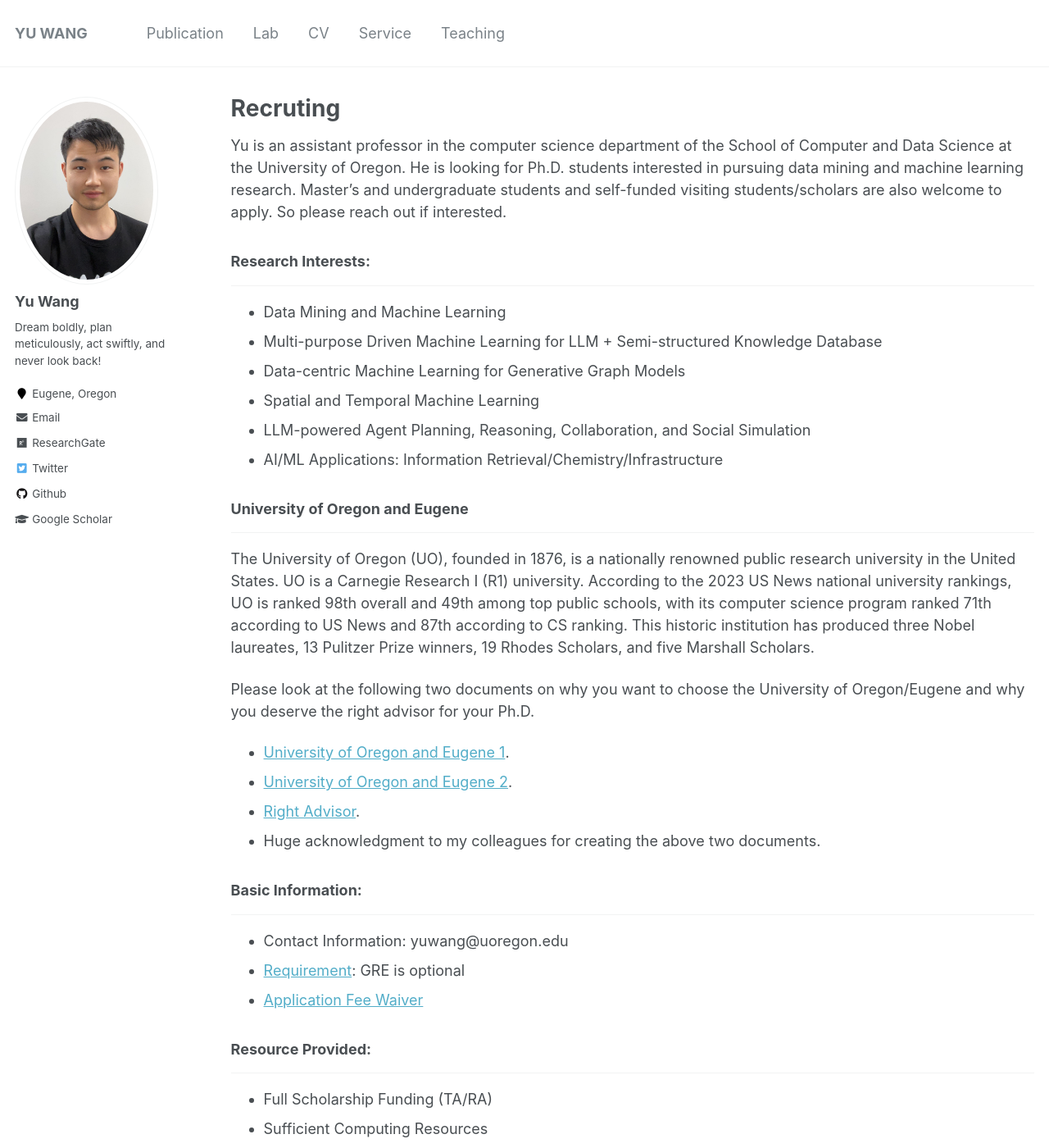
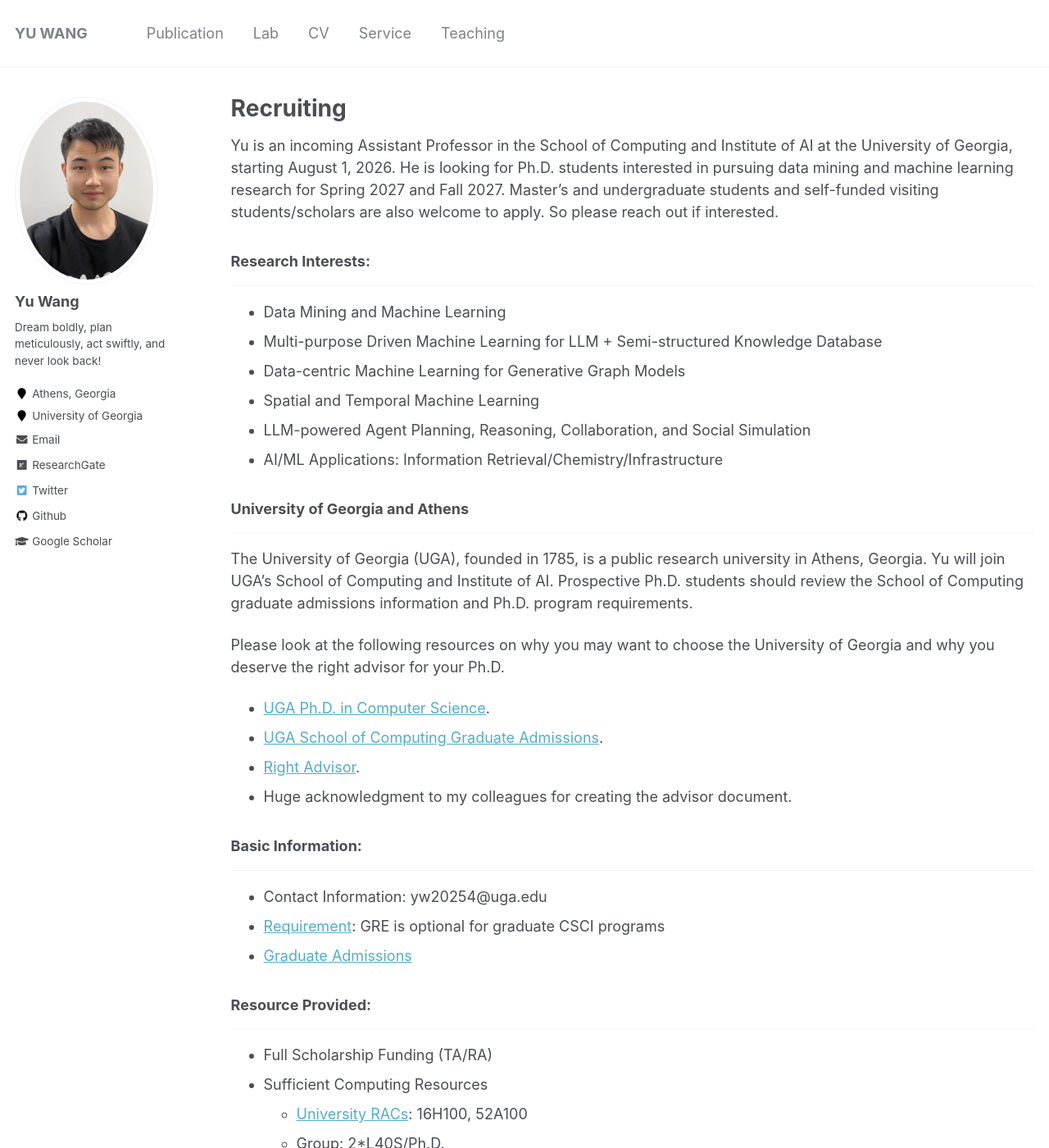
Before and after one commit to yuwang0103/yuwang0103.github.io, a Jekyll site: the page built from _pages/Recruiting.md, in a window 1280 px wide and 1400 px high. Shown: the whole window at 82% size. Built offline with Jekyll 4.4.1, drawn with Linux system fonts in a browser that asks for light colours.

Commit message:
Update UGA transition and recruiting info

```diff
--- a/_config.yml
+++ b/_config.yml
@@ -83,11 +83,11 @@
   name             : "Yu Wang"
   avatar           : "profile.png"
   bio              : "Dream boldly, plan meticulously, act swiftly, and never look back!"
-  location         : "Eugene, Oregon"
-  employer         :
+  location         : "Athens, Georgia"
+  employer         : "University of Georgia"
   pubmed           :
   googlescholar    : "https://scholar.google.com/citations?user=XPCmiz4AAAAJ&hl=en"
-  email            : "yuwang@uoregon.edu"
+  email            : "yw20254@uga.edu"
   researchgate     : "https://www.researchgate.net/profile/Yu-Wang-623"
   uri              :
   bitbucket        :
--- a/_pages/Recruiting.md
+++ b/_pages/Recruiting.md
@@ -1,10 +1,10 @@
 ---
 layout: archive
-title: "Recruting"
+title: "Recruiting"
 permalink: /recruiting/
 author_profile: true
 ---
-Yu is an assistant professor in the computer science department of the School of Computer and Data Science at the University of Oregon. He is looking for Ph.D. students interested in pursuing data mining and machine learning research. Master's and undergraduate students and self-funded visiting students/scholars are also welcome to apply.
+Yu is an incoming Assistant Professor in the School of Computing and Institute of AI at the University of Georgia, starting August 1, 2026. He is looking for Ph.D. students interested in pursuing data mining and machine learning research for Spring 2027 and Fall 2027. Master's and undergraduate students and self-funded visiting students/scholars are also welcome to apply.
 So please reach out if interested.
 
 
@@ -17,21 +17,21 @@
 - LLM-powered Agent Planning, Reasoning, Collaboration, and Social Simulation
 - AI/ML Applications: Information Retrieval/Chemistry/Infrastructure
 
-### University of Oregon and Eugene
+### University of Georgia and Athens
 ------
-The University of Oregon (UO), founded in 1876, is a nationally renowned public research university in the United States. UO is a Carnegie Research I (R1) university. According to the 2023 US News national university rankings, UO is ranked 98th overall and 49th among top public schools, with its computer science program ranked 71th according to US News and 87th according to CS ranking.  This historic institution has produced three Nobel laureates, 13 Pulitzer Prize winners, 19 Rhodes Scholars, and five Marshall Scholars.
+The University of Georgia (UGA), founded in 1785, is a public research university in Athens, Georgia. Yu will join UGA's School of Computing and Institute of AI. Prospective Ph.D. students should review the School of Computing graduate admissions information and Ph.D. program requirements.
 
-Please look at the following two documents on why you want to choose the University of Oregon/Eugene and why you deserve the right advisor for your Ph.D.
-- <a href='https://yuwang0103.github.io/_pages/UO.pdf' target="_blank">University of Oregon and Eugene 1</a>.
-- <a href='https://cas.uoregon.edu/sites/default/files/2022-12/cs-graduate-brochure.pdf' target="_blank">University of Oregon and Eugene 2</a>.
+Please look at the following resources on why you may want to choose the University of Georgia and why you deserve the right advisor for your Ph.D.
+- <a href='https://computing.uga.edu/doctor-philosophy-computer-science' target="_blank">UGA Ph.D. in Computer Science</a>.
+- <a href='https://computing.uga.edu/graduate-admissions' target="_blank">UGA School of Computing Graduate Admissions</a>.
 - <a href='https://yuwang0103.github.io/_pages/Advisor.pdf' target="_blank">Right Advisor</a>.
-- Huge acknowledgment to my colleagues for creating the above two documents.
+- Huge acknowledgment to my colleagues for creating the advisor document.
 
 ### Basic Information:
 ------
-- Contact Information: yuwang@uoregon.edu
-- [Requirement](https://scds.uoregon.edu/cs/graduate-programs/phd): GRE is optional
-- [Application Fee Waiver](https://graduatestudies.uoregon.edu/admissions/how-to-apply/application-fee-waivers)
+- Contact Information: yw20254@uga.edu
+- [Requirement](https://computing.uga.edu/doctor-philosophy-computer-science): GRE is optional for graduate CSCI programs
+- [Graduate Admissions](https://computing.uga.edu/graduate-admissions)
 
 
 ### Resource Provided:
```
Also changed, not shown: _pages/about.md (+5 -3 lines), _pages/cv.md (+2 -1 lines), _pages/teaching.md (+2 -0 lines), _pages/tutorial-data-gml.md (+2 -2 lines).
